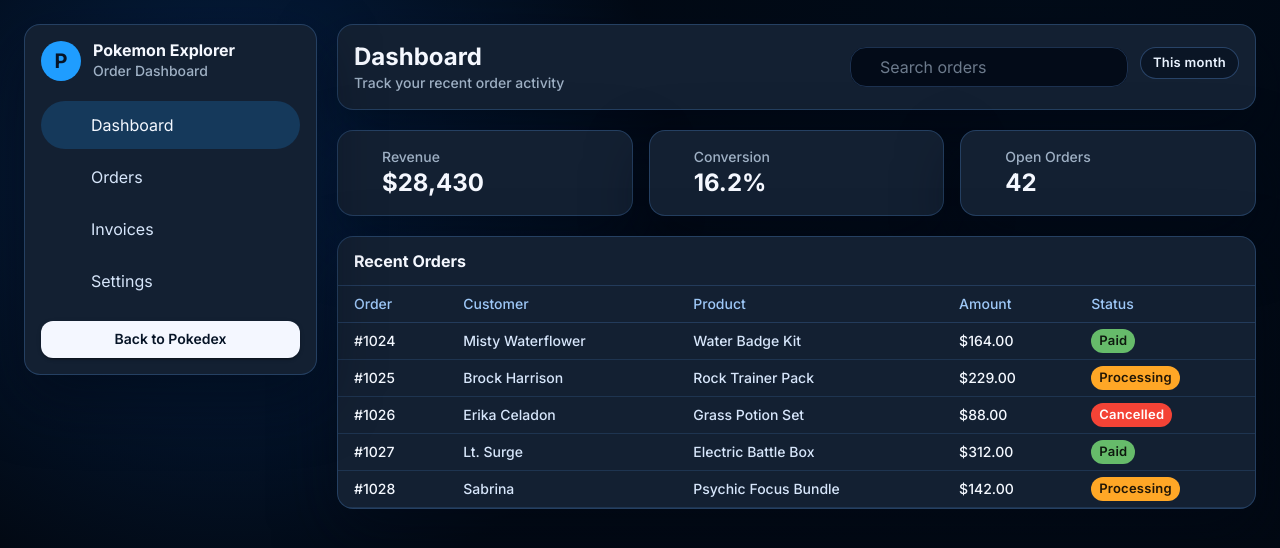
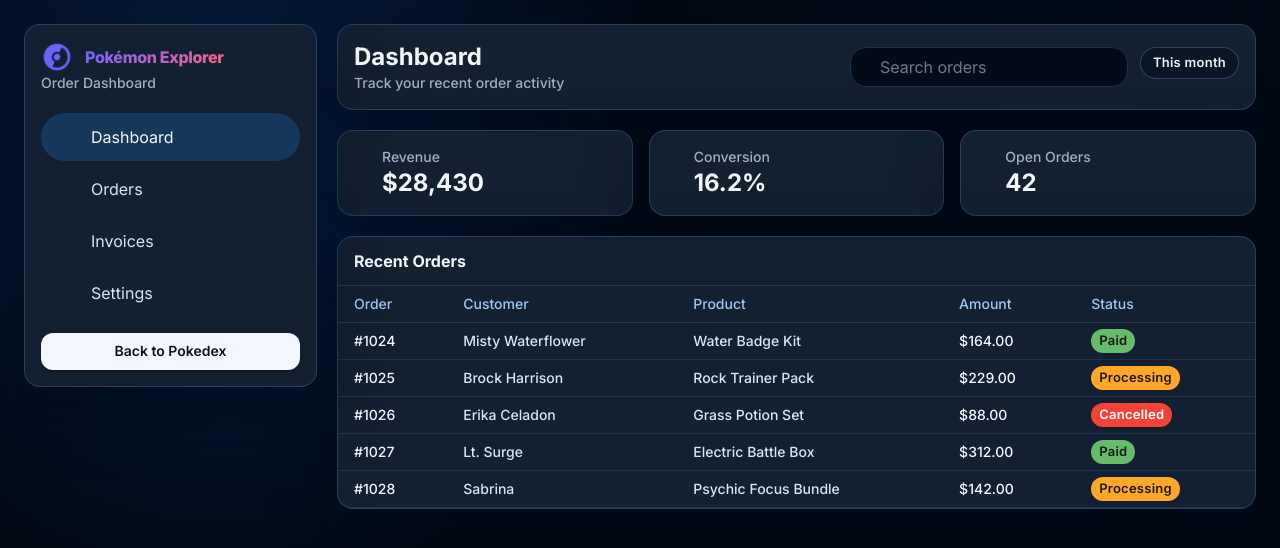
Before and after one commit to shamiul-anik/pokemon-explorer, a React (Vite) app in the folder client/: page /dashboard in a window 1280 px wide. Shown: the top 548 px of the page. Built offline with nearby package versions, Linux system fonts and the light colour scheme; some icons are missing.

Commit message:
feat: implement AppBrand component for consistent branding; replace logo in Login and Dashboard components

```diff
--- /dev/null
+++ b/client/src/components/AppBrand.tsx
@@ -0,0 +1,46 @@
+import { Box, Typography } from "@mui/material";
+import { CatchingPokemon } from "@mui/icons-material";
+import type { ElementType } from "react";
+
+interface AppBrandProps {
+  titleVariant?: "h6" | "subtitle1" | "body1";
+  titleComponent?: ElementType;
+}
+
+export default function AppBrand({
+  titleVariant = "h6",
+  titleComponent = "h1",
+}: AppBrandProps) {
+  return (
+    <Box sx={{ display: "flex", alignItems: "center", gap: 1.5 }}>
+      <CatchingPokemon
+        sx={{
+          fontSize: 32,
+          color: "primary.main",
+          animation: "spin 3s linear infinite",
+          "@keyframes spin": {
+            from: { transform: "rotate(0deg)" },
+            to: { transform: "rotate(360deg)" },
+          },
+        }}
+      />
+      <Typography
+        variant={titleVariant}
+        component={titleComponent}
+        sx={{
+          fontWeight: 800,
+          background: (theme) =>
+            theme.palette.mode === "dark"
+              ? "linear-gradient(135deg, #6C63FF, #FF6584)"
+              : "linear-gradient(135deg, #5B52E0, #FF4D6D)",
+          backgroundClip: "text",
+          WebkitBackgroundClip: "text",
+          WebkitTextFillColor: "transparent",
+          letterSpacing: "-0.02em",
+        }}
+      >
+        {"Pok\u00e9mon Explorer"}
+      </Typography>
+    </Box>
+  );
+}
--- a/client/src/components/Dashboard/OrderDashboard.tsx
+++ b/client/src/components/Dashboard/OrderDashboard.tsx
@@ -1,5 +1,4 @@
 import {
-  Avatar,
   Box,
   Chip,
   List,
@@ -27,6 +26,7 @@
 import Inventory2RoundedIcon from '@mui/icons-material/Inventory2Rounded';
 import AttachMoneyRoundedIcon from '@mui/icons-material/AttachMoneyRounded';
 import { useNavigate } from '@tanstack/react-router';
+import AppBrand from '../AppBrand';
 
 type OrderStatus = 'Paid' | 'Processing' | 'Cancelled';
 
@@ -82,11 +82,8 @@
         <Grid size={{ xs: 12, lg: 3 }}>
           <Paper sx={{ ...shellCardSx, p: 2, position: { lg: 'sticky' }, top: { lg: 24 } }}>
             <Stack direction="row" spacing={1.5} alignItems="center" mb={2.5}>
-              <Avatar sx={{ bgcolor: '#1f9dff', color: '#061427', fontWeight: 700 }}>P</Avatar>
               <Box>
-                <Typography fontWeight={700} lineHeight={1.2}>
-                  Pokemon Explorer
-                </Typography>
+                <AppBrand titleVariant="subtitle1" titleComponent="span" />
                 <Typography variant="body2" color="rgba(206, 224, 246, 0.75)">
                   Order Dashboard
                 </Typography>
--- a/client/src/components/Layout.tsx
+++ b/client/src/components/Layout.tsx
@@ -1,6 +1,6 @@
-import { AppBar, Toolbar, Typography, Container, Box } from "@mui/material";
-import { CatchingPokemon } from "@mui/icons-material";
+import { AppBar, Toolbar, Container, Box } from "@mui/material";
 import ThemeToggle from "./ThemeToggle";
+import AppBrand from "./AppBrand";
 
 interface LayoutProps {
   children: React.ReactNode;
@@ -29,36 +29,7 @@
         }}
       >
         <Toolbar sx={{ justifyContent: "space-between" }}>
-          <Box sx={{ display: "flex", alignItems: "center", gap: 1.5 }}>
-            <CatchingPokemon
-              sx={{
-                fontSize: 32,
-                color: "primary.main",
-                animation: "spin 3s linear infinite",
-                "@keyframes spin": {
-                  from: { transform: "rotate(0deg)" },
-                  to: { transform: "rotate(360deg)" },
-                },
-              }}
-            />
-            <Typography
-              variant="h6"
-              component="h1"
-              sx={{
-                fontWeight: 800,
-                background: (theme) =>
-                  theme.palette.mode === "dark"
-                    ? "linear-gradient(135deg, #6C63FF, #FF6584)"
-                    : "linear-gradient(135deg, #5B52E0, #FF4D6D)",
-                backgroundClip: "text",
-                WebkitBackgroundClip: "text",
-                WebkitTextFillColor: "transparent",
-                letterSpacing: "-0.02em",
-              }}
-            >
-              Pokémon Explorer
-            </Typography>
-          </Box>
+          <AppBrand />
           <ThemeToggle />
         </Toolbar>
       </AppBar>
--- a/client/src/components/Login/Login1.tsx
+++ b/client/src/components/Login/Login1.tsx
@@ -17,8 +17,8 @@
 import Stack from '@mui/joy/Stack';
 import DarkModeRoundedIcon from '@mui/icons-material/DarkModeRounded';
 import LightModeRoundedIcon from '@mui/icons-material/LightModeRounded';
-import Logo from '../../assets/logo.svg';
 import AzureIcon from './AzureIcon';
+import AppBrand from '../AppBrand';
 
 function ColorSchemeToggle(props: IconButtonProps) {
   const { onClick, ...other } = props;
@@ -89,17 +89,7 @@
             component="header"
             sx={{ py: 3, display: 'flex', justifyContent: 'space-between' }}
           >
-            <Box sx={{ gap: 2, display: 'flex', alignItems: 'center' }}>
-              <IconButton variant="soft" color="primary" size="sm">
-                <Box
-                  component="img"
-                  src={Logo}
-                  alt="Pokemon Explorer logo"
-                  sx={{ width: 20, height: 20, display: 'block' }}
-                />
-              </IconButton>
-              <Typography level="title-lg">Pokemon Explorer</Typography>
-            </Box>
+            <AppBrand titleVariant="subtitle1" titleComponent="span" />
             <ColorSchemeToggle />
           </Box>
           <Box
@@ -194,7 +184,7 @@
           </Box>
           <Box component="footer" sx={{ py: 3 }}>
             <Typography level="body-xs" sx={{ textAlign: 'center' }}>
-              (C) Pokemon Explorer {new Date().getFullYear()}
+              (C) {"Pok\u00e9mon Explorer"} {new Date().getFullYear()}
             </Typography>
           </Box>
         </Box>
--- a/client/src/components/Login/Login2.tsx
+++ b/client/src/components/Login/Login2.tsx
@@ -18,6 +18,7 @@
 import AppTheme from './shared-theme/AppTheme';
 // import { GoogleIcon, FacebookIcon, SitemarkIcon } from './CustomIcons';
 import AzureIcon from './AzureIcon';
+import AppBrand from '../AppBrand';
 
 const Card = styled(MuiCard)(({ theme }) => ({
   display: 'flex',
@@ -132,6 +133,9 @@
     <AppTheme {...props}>
       <CssBaseline enableColorScheme />
       <SignInContainer direction="column" justifyContent="space-between">
+        <Box sx={{ display: 'flex', justifyContent: 'center', mb: 2 }}>
+          <AppBrand titleVariant="subtitle1" titleComponent="span" />
+        </Box>
         <Card variant="outlined">
           {/* <SitemarkIcon /> */}
           <Typography
```
